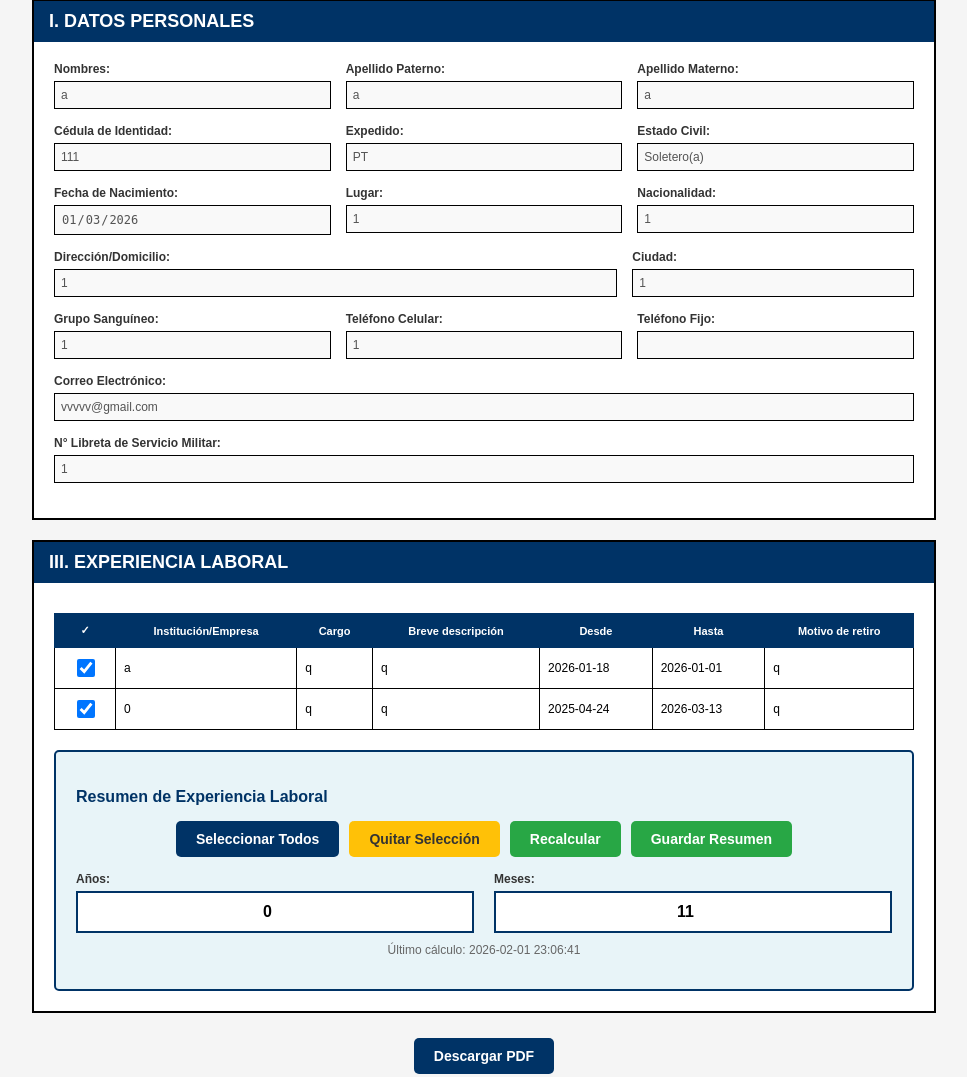
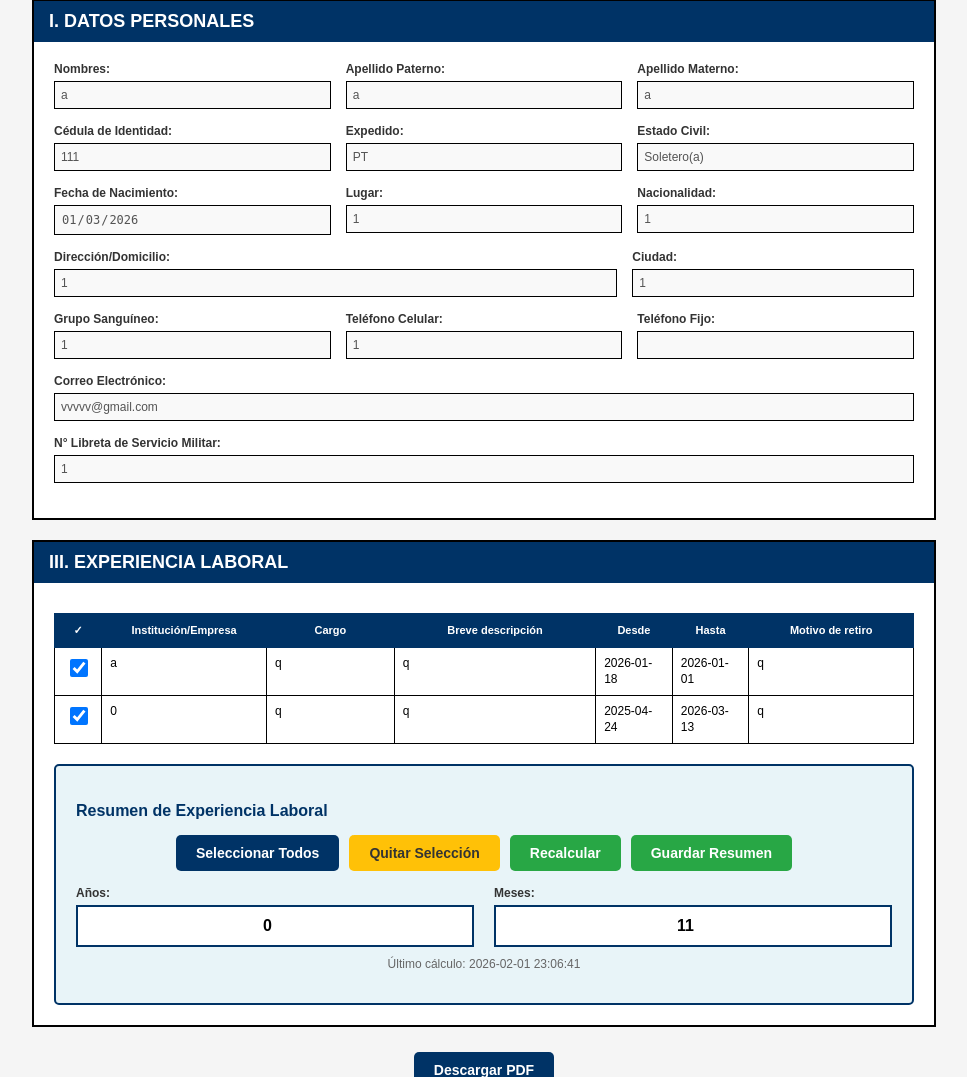
Before and after one commit to AdgaCov/form_hoja_de_vida, a Flask app: page /detalles/3 in a window 1280 px wide. Shown: the part 113-1190 px from the top of the page, without its empty margins (156-1123 px from the left). Run offline with Flask 3, Linux system fonts and the light colour scheme; a user stored in the database is signed in; data comes from the database, SQL or seed files in the repository; both versions use the stored data as it was after the commit.

Commit message:
corregir!!!

```diff
--- a/templates/detalles.html
+++ b/templates/detalles.html
@@ -94,6 +94,7 @@
 
         table{
             width: 100%;
+            table-layout: fixed;
             border-collapse: collapse;
             margin-top: 10px;
         }
@@ -116,10 +117,60 @@
             font-size: 12px;
         }
 
+        #tabla-experiencia {
+            table-layout: fixed;
+            width: 100%;
+        }
+
+        #tabla-experiencia td,
+        #tabla-experiencia th {
+            vertical-align: top;
+            word-wrap: break-word;
+            overflow-wrap: break-word;
+            white-space: normal;
+        }
+
         .checkbox-cell {
             text-align: center;
             width: 40px;
         }
+
+        #tabla-experiencia th:nth-child(1),
+        #tabla-experiencia td:nth-child(1) {
+            width: 4%;   /* checkbox */
+        }
+
+        #tabla-experiencia th:nth-child(2),
+        #tabla-experiencia td:nth-child(2) {
+            width: 20%;
+        }
+
+        #tabla-experiencia th:nth-child(3),
+        #tabla-experiencia td:nth-child(3) {
+            width: 15%;
+        }
+
+        #tabla-experiencia th:nth-child(4),
+        #tabla-experiencia td:nth-child(4) {
+            width: 25%;
+        }
+
+        #tabla-experiencia th:nth-child(5),
+        #tabla-experiencia td:nth-child(5),
+        #tabla-experiencia th:nth-child(6),
+        #tabla-experiencia td:nth-child(6) {
+            width: 8%;
+        }
+
+        #tabla-experiencia th:nth-child(7),
+        #tabla-experiencia td:nth-child(7) {
+            width: 20%;
+        }
+
+        #tabla-experiencia td {
+            line-height: 1.3;
+        }
+
 
         .checkbox-cell input {
             width: 18px;
--- a/templates/index.html
+++ b/templates/index.html
@@ -427,7 +427,7 @@
                     <tbody>
                         <tr>
                             <td>
-                                <label><strong>a) ¿Tiene vinculación matrimonial, grado de parentesco hasta el cuarto grado de consanguinidad y segundo de afinidad con algún miembro del Ministerio de Turismo sostenible, culturas, folklore y Gastronomía?.</label></strong></label>
+                                <label><strong>a) ¿Tiene vinculación matrimonial, grado de parentesco hasta el cuarto grado de consanguinidad y segundo de afinidad con algún miembro del Ministerio de Turismo Sostenible, Culturas, Folklore y Gastronomía?.</label></strong></label>
                             </td>
                             <td style="text-align: center;">
                                 <input type="radio" name="prg1" value="si" style="border: none; width: 80%; height: 20px;">
```
Also changed, not shown: form_hv.db.
